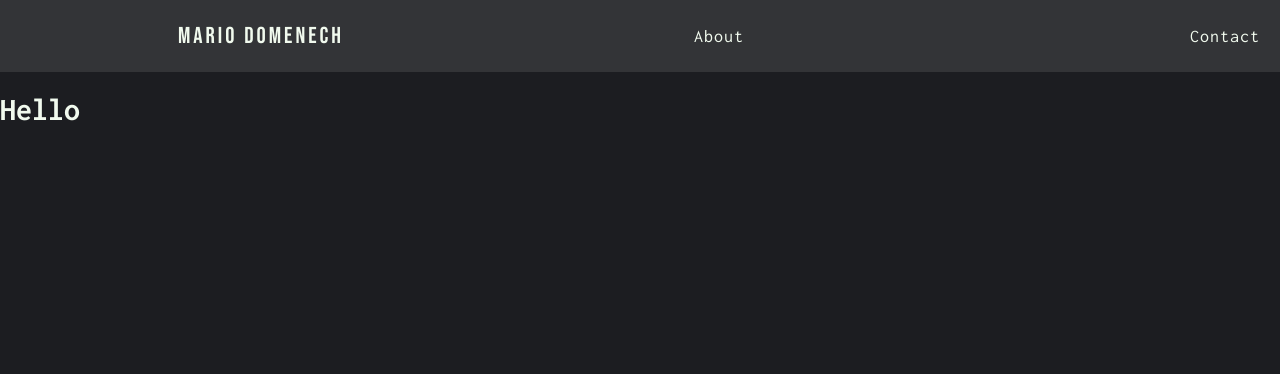
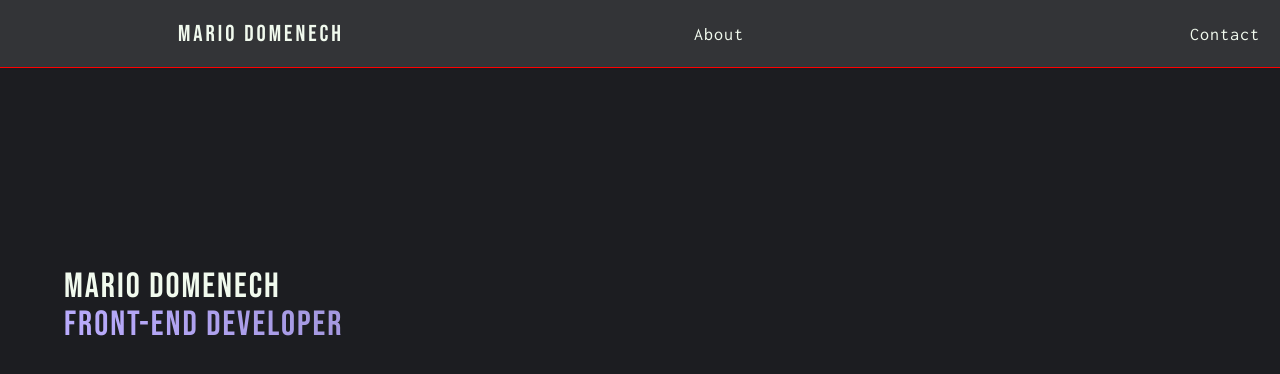
Before and after one commit to Rio0628/portfolio-website, a React (Create React App) app: page / in a window 1280 px wide. Shown: the top 374 px of the page. Built offline with nearby package versions, Linux system fonts and the light colour scheme.

Commit message:
Created element view
- Create the main home view that an user will see once they load into the website.
- Changed the hover effect for the nav-bar buttons  where they will display a purple hue.

```diff
--- a/src/App.js
+++ b/src/App.js
@@ -15,7 +15,12 @@ export default class App extends Component {
           </div>
         </div>
 
-        <h1>Hello</h1>
+        <div className='homeView'>
+          <p className='homeText'>
+            <p className='nameText'>Mario Domenech</p>
+            <p className='posText'>Front-end developer</p>
+          </p>
+        </div>
       </div>
     );
   };
--- a/src/index.css
+++ b/src/index.css
@@ -56,7 +56,8 @@ body {
 }
 
 .aboutBtn:hover, .contactBtn:hover {
-  box-shadow: 0px -1.5px 0px #f1faee;
+  color: #bbadff;
+  box-shadow: 0px -2px 0px #bbadff;
   transition: .3s linear;
 }
 
@@ -67,10 +68,49 @@ body {
   transition: .2s linear;
 }
 
+/* -- HOME VIEW TEXT */
 
-/* div className='nav-bar'>
-          <p className='logo'>Mario Domenech</p>
+.homeView {
+  height: 100%;
+  display: flex;
+  flex-direction: column;
+  align-items: center;
+  outline: 1px solid red;
+}
 
-          className='nav-barBtns'
-          <p className='aboutBtn'>About</p>
-          <p className='contactBtn' */
+.homeText {
+  position: relative;
+  top: 20%;
+  width: 90%;
+  height: 10rem;
+  /* font-size: 2rem; */
+  /* outline: 1px solid red; */
+}
+
+.nameText, .posText {
+  font-family: "Bebas Neue";
+  font-size: 35px;
+  letter-spacing: 2px;
+  /* outline: 1px solid red; */
+}
+
+.posText {
+  position: relative;
+  bottom: 2.5rem;
+  /* color: #bbadff; */
+  background-image: -webkit-linear-gradient(45deg, #bbadff, #5E5780);
+  -webkit-background-clip: text;
+  -webkit-text-fill-color: transparent;
+}
+
+/* .posText {
+  font-family: 'Bebas Neue';
+  font-size: 25px;
+  letter-spacing: 3px;
+  outline: 1px solid red;
+} */
+
+/* lassName='homeView'>
+        'homeText'>
+            <p className='nameText'>Mario Domenech</p>
+            <p className='posText'>F */
```
